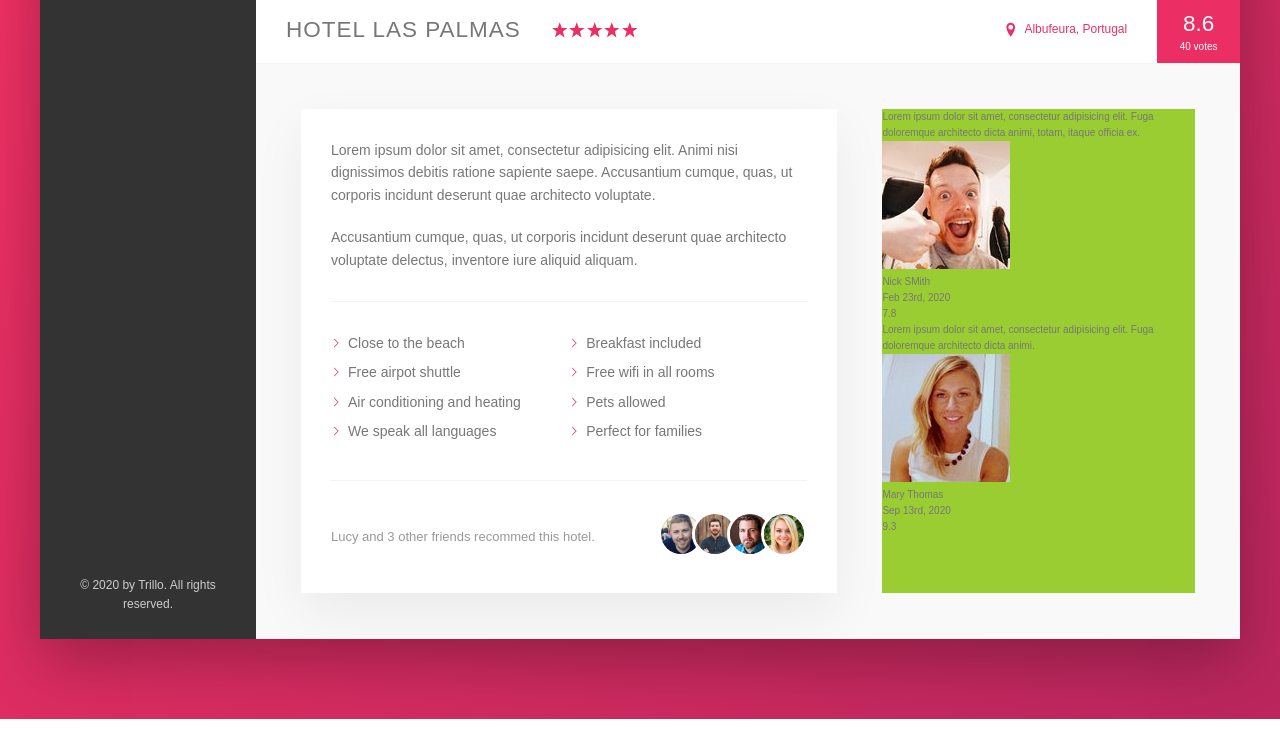
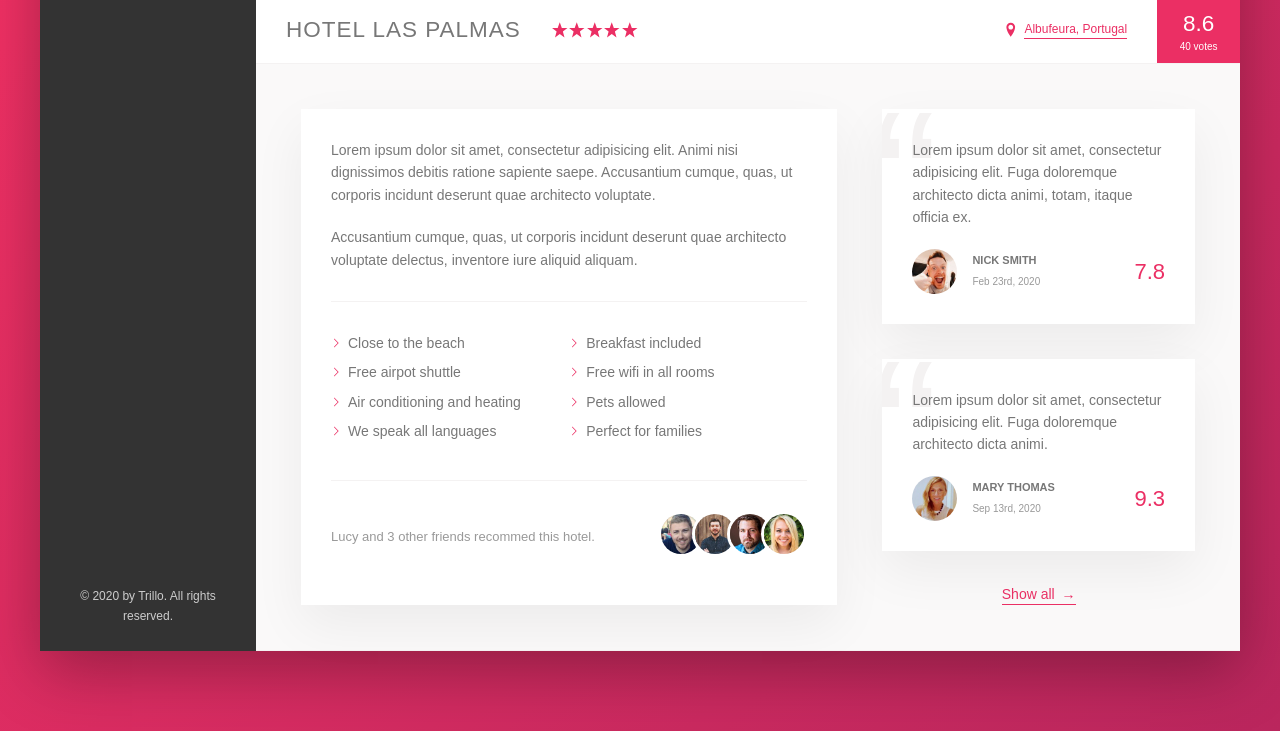
Before and after one commit to illimitableissi/Trillo-HTML, a plain HTML site: page index.html in a window 1280 px wide. Shown: the part 538-1269 px from the top of the page. Drawn offline with Linux system fonts and the light colour scheme.

Commit message:
finished reviews section

```diff
--- a/index.html
+++ b/index.html
@@ -171,7 +171,7 @@
                                         <p class="review__user-name">Nick SMith</p>
                                         <p class="review__user-date">Feb 23rd, 2020</p>
                                     </div>
-                                    <div class="review__rating">7.8</div>
+                                    <div class="review__user-rating">7.8</div>
                                 </figcaption>
                             </figure>
                             <figure class="review">
@@ -183,9 +183,11 @@
                                         <p class="review__user-name">Mary Thomas</p>
                                         <p class="review__user-date">Sep 13rd, 2020</p>
                                     </div>
-                                    <div class="review__rating">9.3</div>
+                                    <div class="review__user-rating">9.3</div>
                                 </figcaption>
                             </figure>
+
+                            <button class="btn-inline">Show all <span>&rarr;</span></button>
                         </div>
                     </div>
 
--- a/sass/_component.scss
+++ b/sass/_component.scss
@@ -268,24 +268,34 @@
     border: none;
     color: var(--color-primary);
     font-size: inherit;
-    border-bottom: 1px soild currentColor;
+    border-bottom: 1px solid currentColor;
     padding-bottom: 2px;
     display: inline-block;
     background-color: transparent;
     cursor: pointer;
     transition: all .2s;
 
+    & span {
+        margin-left: 3px;
+        transition: margin-left .2s;
+    }
+
+
     &:hover {
         color: var(--color-grey-dark-1)
+
+        span {
+            margin-left: 8px;
+        }
     }
 
     &:focus {
         outline: none;
-        animation: pulsates 1s infinite;
+        animation: pulsate 1s infinite;
     }
 }
 
-@keyframes pulsates {
+@keyframes pulsate {
     0% {
         transform: scale(1);
         box-shadow: none;
@@ -365,3 +375,65 @@
         }
     }
 }
+
+//Reviews
+.review {
+    background-color: #fff;
+    box-shadow: var(--shadow-light);
+    padding: 3rem;
+    margin-bottom: 3.5rem;
+    position: relative;
+    overflow: hidden;
+
+    &__text {
+        margin-bottom: 2rem;
+        z-index: 10;
+        position: relative;
+    }
+
+    &__user {
+        display: flex;
+        align-items: center;
+    }
+
+    &__photo {
+        height: 4.5rem;
+        width: 4.5rem;
+        border-radius: 50%;
+        margin-right: 1.5rem;
+    }
+
+    &__user-box {
+        margin-right: auto;
+    }
+
+    &__user-name {
+        font-size: 1.1rem;
+        font-weight: 600;
+        text-transform: uppercase;
+        margin-bottom: .4rem;
+    }
+
+    &__user-date {
+        font-size: 1rem;
+        color: var(--color-grey-dark-3)
+    }
+
+    &__user-rating {
+        color: var(--color-primary);
+        font-size: 2.2rem;
+        font-weight: 300;
+    }
+
+    &::before {
+        content: "\201C";
+        position: absolute;
+        top: -2.75rem;
+        left: -1rem;
+        line-height: 1;
+        font-size: 20rem;
+        color: var(--color-grey-light-2);
+        font-family: sans-serif;
+        z-index: 1;
+    }
+}
--- a/sass/_layout.scss
+++ b/sass/_layout.scss
@@ -40,6 +40,7 @@
 }
 
 .detail {
+    font-size: 1.4rem;
     display: flex;
     padding: 4.5rem;
     background-color: var(--color-grey-light-1);
@@ -47,7 +48,6 @@
 }
 
 .description {
-    font-size: 1.4rem;
     background-color: white;
     box-shadow: var(--shadow-light);
     padding: 3rem;
@@ -56,6 +56,9 @@
 }
 
 .user-reviews {
-    background-color: yellowgreen;
     flex: 1;
+
+    display: flex;
+    flex-direction: column;
+    align-items: center;
 }
```
Also changed, not shown: sass/main.css, 1 other file.
